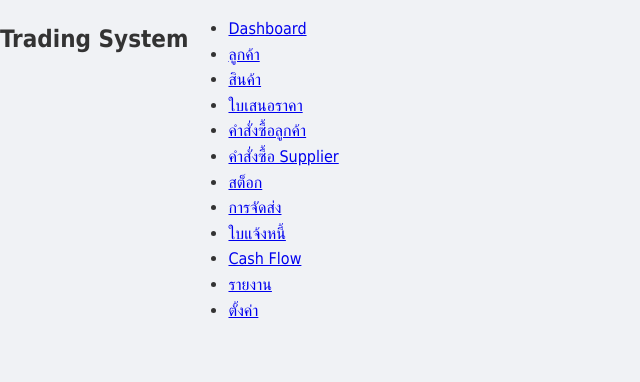
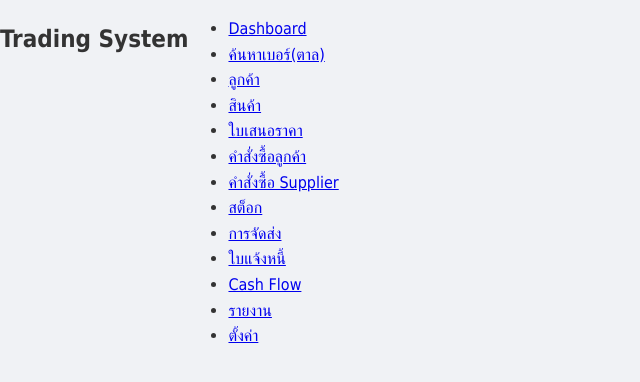
Before and after one commit to Narupaaa/system_frist2, a plain HTML site: page nav.html in a window 1280 px wide. Shown: the whole page, without its empty margins (0-640 px from the left). Drawn offline with Linux system fonts and the light colour scheme.

Commit message:
Update nav.html

```diff
--- a/nav.html
+++ b/nav.html
@@ -3,6 +3,7 @@
     <h2>Trading System</h2>
     <ul>
         <li><a href="index.html" id="nav-dashboard">Dashboard</a></li>
+        <li><a href="tan.html" id="nav-tan">ค้นหาเบอร์(ตาล)</a></li>
         <li><a href="trading_mockup_customers.html" id="nav-customers">ลูกค้า</a></li>
         <li><a href="trading_mockup_product.html" id="nav-products">สินค้า</a></li>
         <li><a href="mockup_trding_quotations.html" id="nav-quotations" class="active">ใบเสนอราคา</a></li>
```
